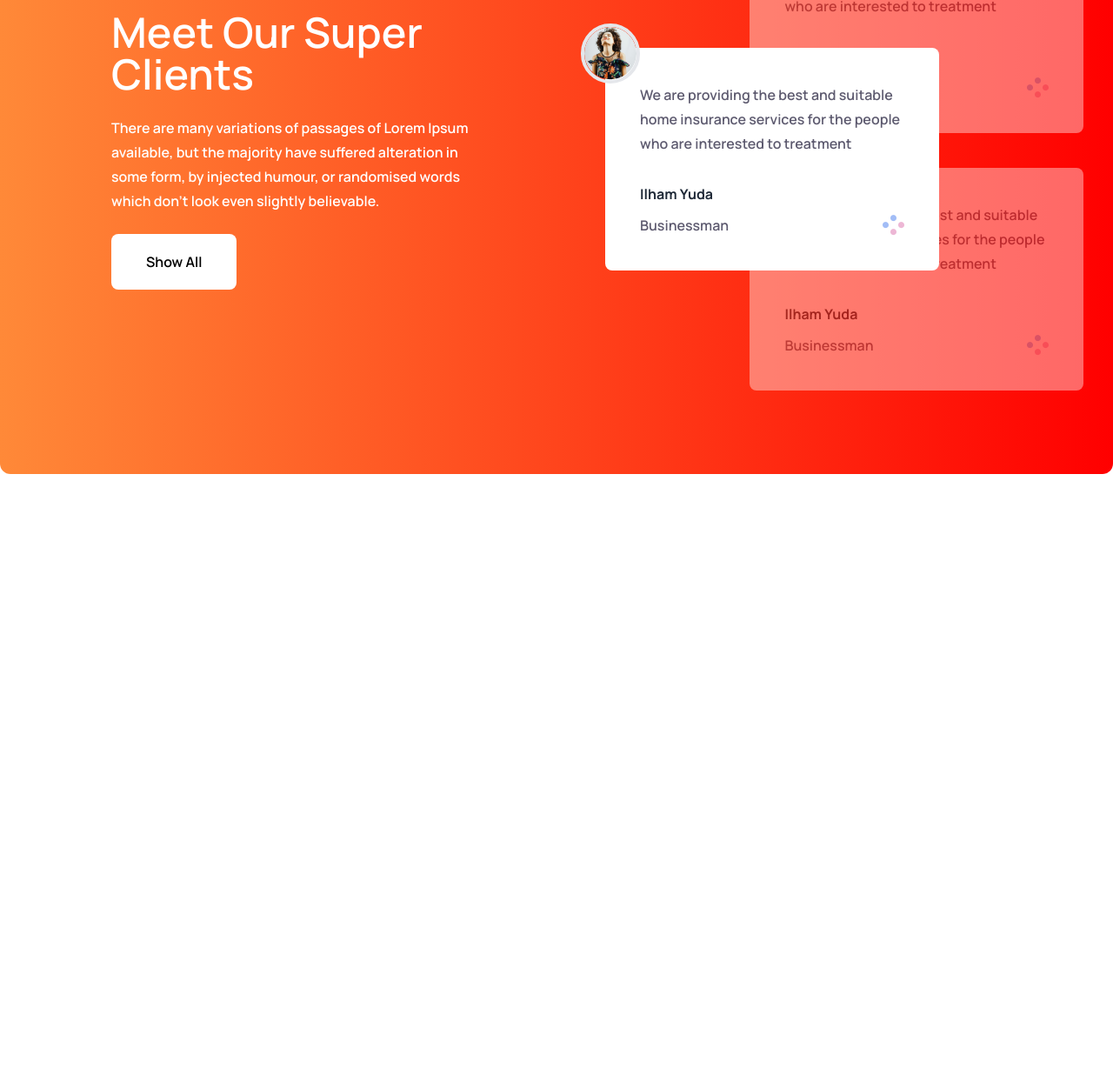
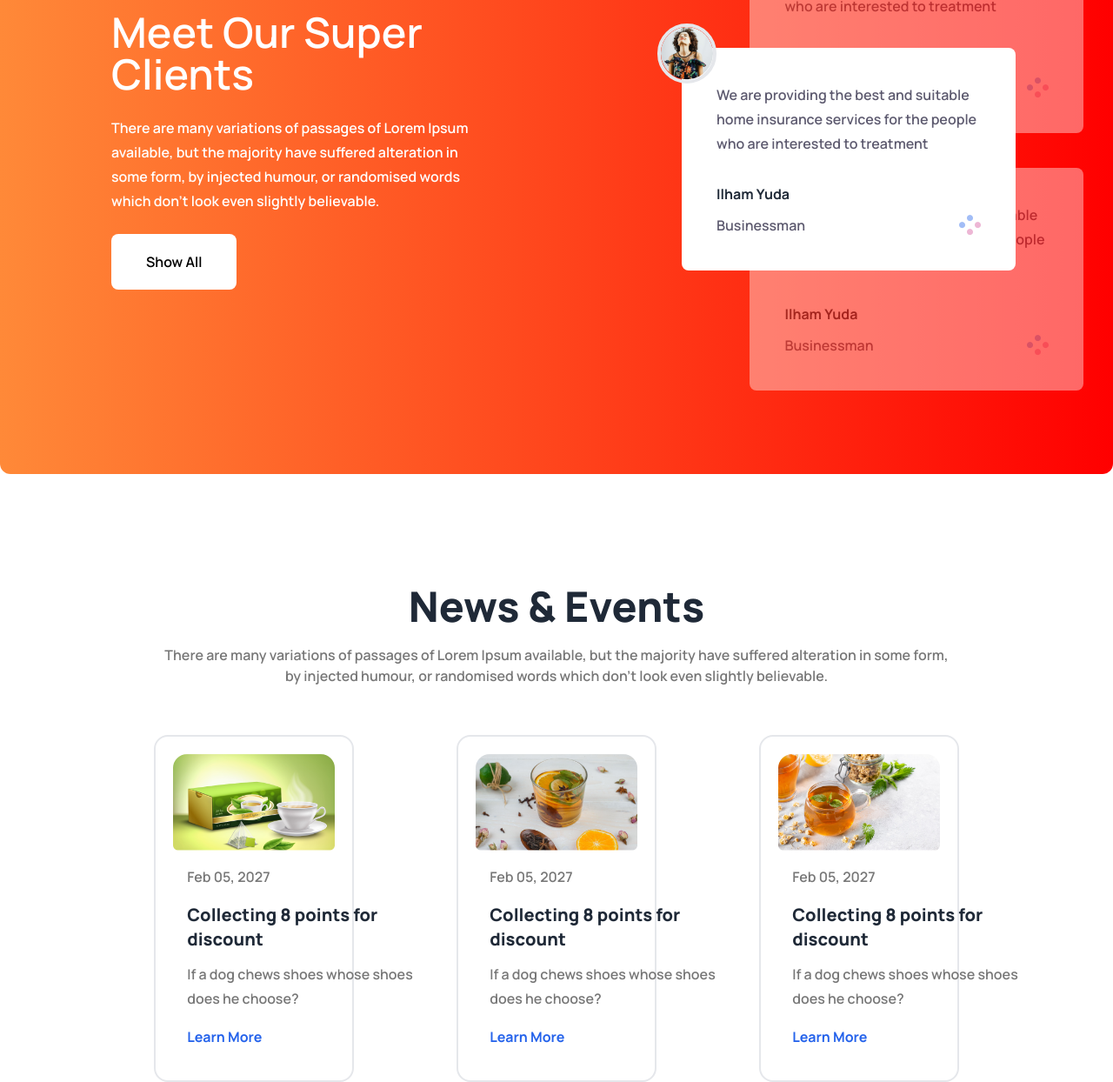
Before and after one commit to MehediHasan128/tea-house, a plain HTML site: page index.html in a window 1280 px wide. Shown: the part 2392-3636 px from the top of the page at 87% size. Before the commit the page ends 2937 px from the top, so only its background shows below. Drawn offline with nearby package versions, Linux system fonts and the light colour scheme.

Commit message:
news section complete

```diff
--- a/index.html
+++ b/index.html
@@ -146,7 +146,8 @@
         </div>
       </section>
 
-      <section>
+      <!-- Customer review -->
+      <section class="mb-32">
         <div class="flex flex-col lg:flex-row justify-between items-center rounded-xl gap-20 lg:gap-64 px-5 lg:px-32 py-24 bg-gradient-to-r from-[#FF8938] to-[#f00]">
           <div class="w-full lg:flex-1">
             <h1 class="text-3xl lg:text-5xl font-light text-white leading-normal">Meet Our Super <br> Clients</h1>
@@ -167,7 +168,7 @@
                   <img src="./images/client.png" alt="" class="border-4 rounded-full">
                 </div>
               </div>
-              <div class="absolute bottom-[25%] lg:-left-32 z-10">
+              <div class="absolute bottom-[25%] lg:-left-10 z-10">
                 <div class="bg-white w-full lg:w-96 rounded-lg p-10 relative">
                   <p class="text-base text-comment leading-5 lg:leading-7 font-light mb-8">We are providing the best and suitable home insurance services for the people who are interested to treatment</p>
                   <h3 class="text-base font-bold mb-3">Ilham Yuda</h3>
@@ -196,6 +197,55 @@
           </div>
         </div>
       </section>
+
+      <!-- News & Events -->
+      <section class="px-5 lg:px-0">
+        <div>
+          <div class="text-center w-full lg:w-[902px] mx-auto mb-14">
+            <h1 class="text-3xl lg:text-5xl font-extrabold mb-5">News & Events</h1>
+            <p class="text-sm lg:text-base text-text-description">There are many variations of passages of Lorem Ipsum available, but the majority have suffered alteration in some form, by injected humour, or randomised words which don't look even slightly believable.</p>
+          </div>
+          <div class="w-full md:w-[70%] lg:w-[80%] mx-auto grid grid-cols-1 lg:grid-cols-3 gap-5">
+
+            <!-- Card-1 -->
+            <div class="card card-compact md:w-[70%] mx-auto w-96 bg-base-100 border-2 p-5">
+              <figure><img src="./images/news-1.png" alt="Shoes" /></figure>
+              <div class="card-body w-[310px]">
+                <p class="text-base font-medium leading-7 text-[#777]">Feb 05, 2027</p>
+                <h2 class="card-title text-xl font-extrabold my-2">Collecting 8 points for discount</h2>
+                <p class="text-base font-medium leading-7 text-[#777]">If a dog chews shoes whose shoes does he choose?</p>
+
+                <a href="#" class="mt-2 text-base font-bold leading-7 text-blue-600">Learn More</a>
+              </div>
+            </div>
+
+            <!-- Card-2 -->
+            <div class="card card-compact md:w-[70%] mx-auto w-96 bg-base-100 border-2 p-5">
+              <figure><img src="./images/news-2.png" alt="Shoes" /></figure>
+              <div class="card-body w-[310px]">
+                <p class="text-base font-medium leading-7 text-[#777]">Feb 05, 2027</p>
+                <h2 class="card-title text-xl font-extrabold my-2">Collecting 8 points for discount</h2>
+                <p class="text-base font-medium leading-7 text-[#777]">If a dog chews shoes whose shoes does he choose?</p>
+
+                <a href="#" class="mt-2 text-base font-bold leading-7 text-blue-600">Learn More</a>
+              </div>
+            </div>
+
+            <!-- Card-3 -->
+            <div class="card card-compact md:w-[70%] mx-auto w-96 bg-base-100 border-2 p-5">
+              <figure><img src="./images/news-3.png" alt="Shoes" /></figure>
+              <div class="card-body w-[310px]">
+                <p class="text-base font-medium leading-7 text-[#777]">Feb 05, 2027</p>
+                <h2 class="card-title text-xl font-extrabold my-2">Collecting 8 points for discount</h2>
+                <p class="text-base font-medium leading-7 text-[#777]">If a dog chews shoes whose shoes does he choose?</p>
+
+                <a href="#" class="mt-2 text-base font-bold leading-7 text-blue-600">Learn More</a>
+              </div>
+            </div>
+
+          </div>
+        </div>
+      </section>
     </main>
 
 </body>
```
